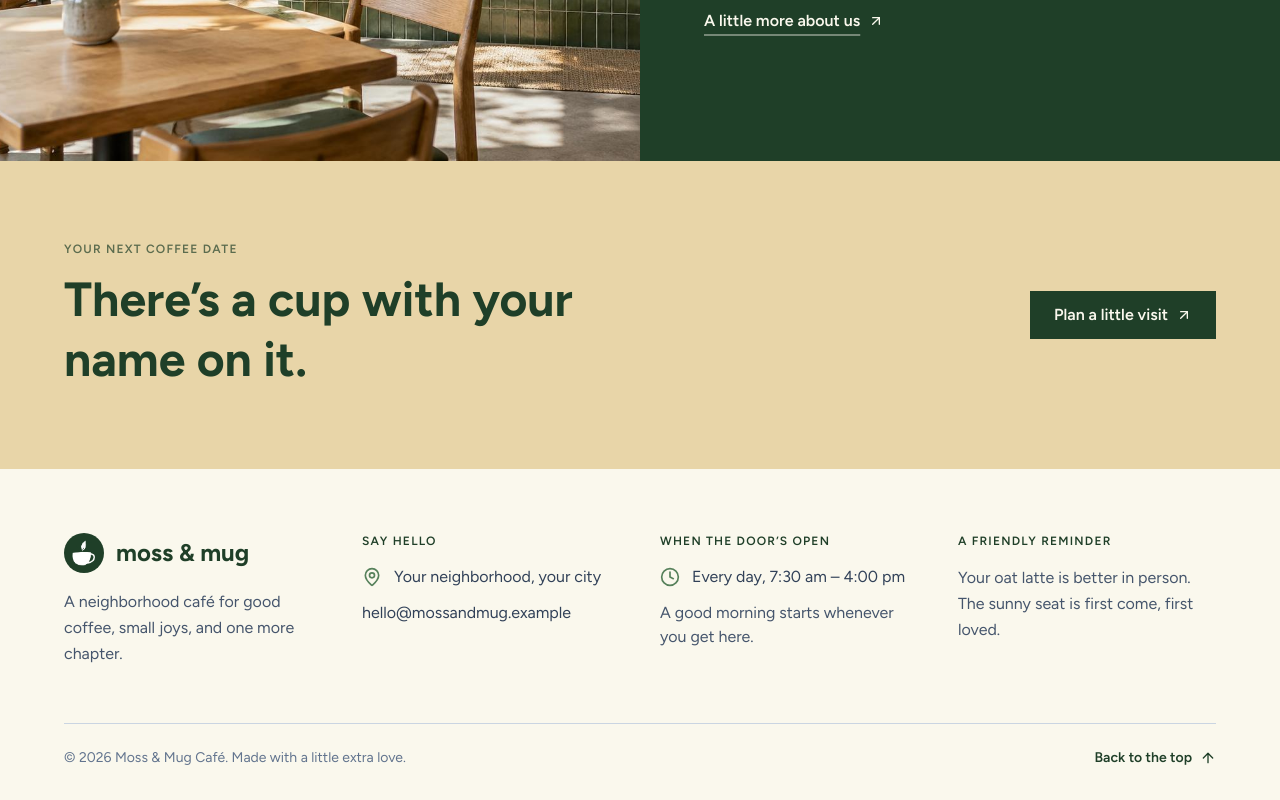
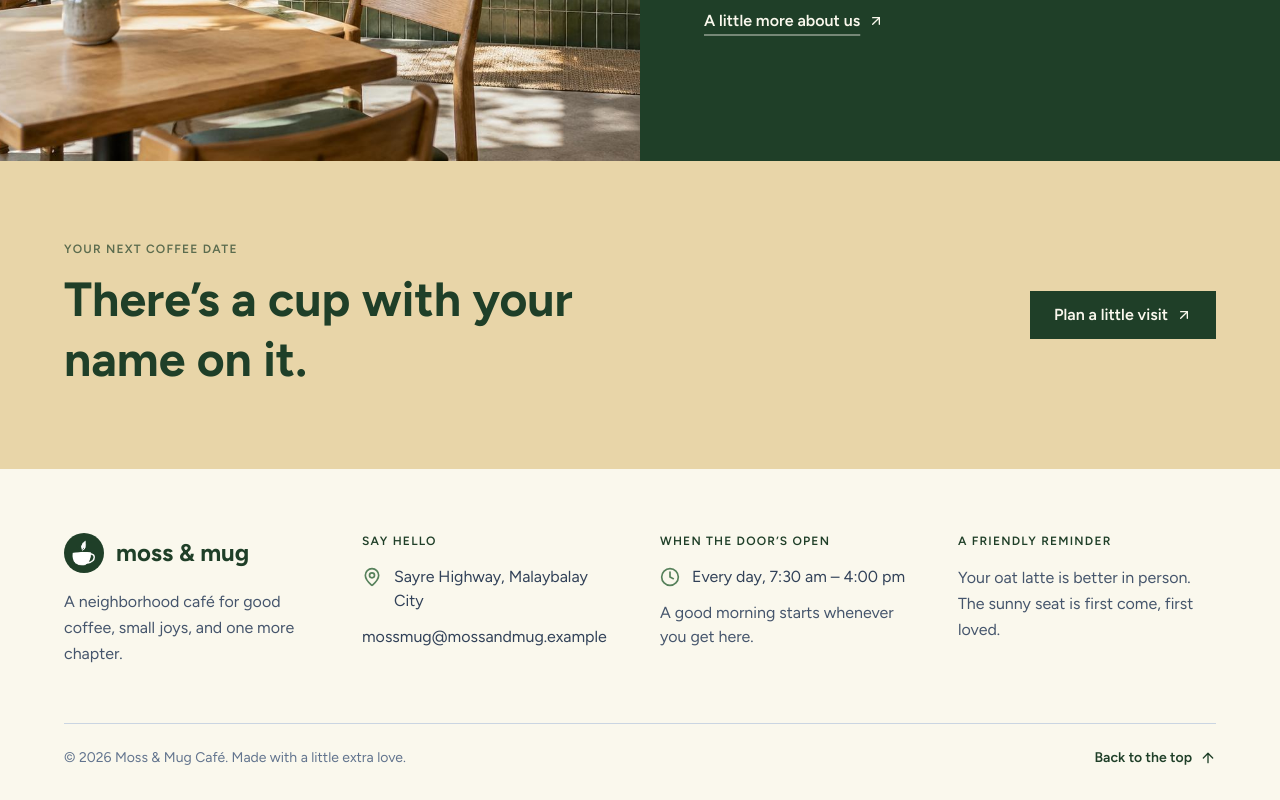
Before and after one commit to GemsLister/moss-and-mug, a React (Vite) app: page / in a window 1280 px wide. Shown: the part 2537-3337 px from the top of the page. Built offline with nearby package versions, Linux system fonts and the light colour scheme.

Commit message:
refactor(layouts): update neighborhood and city and email

```diff
--- a/src/components/layouts/Footer.tsx
+++ b/src/components/layouts/Footer.tsx
@@ -36,13 +36,13 @@ export const Footer = () => {
             <div className="mt-4 space-y-3">
               <p className="flex items-start gap-3 text-slate-700">
                 <MapPin className="mt-0.5 size-5 shrink-0 text-brand-green" />
-                <span>Your neighborhood, your city</span>
+                <span>Sayre Highway, Malaybalay City</span>
               </p>
               <a
                 href="mailto:hello@mossandmug.example"
                 className="block text-slate-700 transition-colors hover:text-brand-green"
               >
-                hello@mossandmug.example
+                mossmug@mossandmug.example
               </a>
             </div>
           </div>
```
